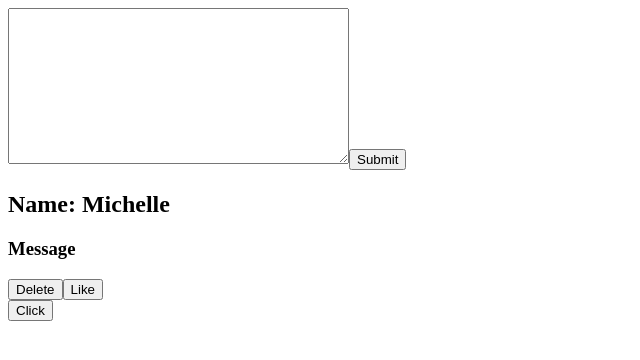
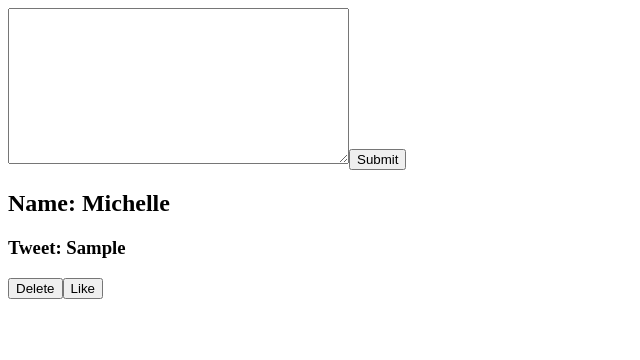
Before and after one commit to michellelclement/react-starter, a React (Create React App) app: page / in a window 1280 px wide. Both pictures are taken after typing "Sample" into the empty fields and a click on the button "Submit". Shown: the top 360 px of the page, without its empty margins (0-640 px from the left). Built offline with nearby package versions, Linux system fonts and the light colour scheme.

Commit message:
render multiple components - update list using delete

```diff
--- a/src/App.js
+++ b/src/App.js
@@ -21,7 +21,12 @@
         tweets={tweets}
         setTweets={setTweets}
       />
-      <TweetList setName={setName} name={name} tweets={tweets} />
+      <TweetList
+        setName={setName}
+        name={name}
+        tweets={tweets}
+        setTweets={setTweets}
+      />
     </div>
   );
 }
--- a/src/components/CreateTweet.js
+++ b/src/components/CreateTweet.js
@@ -23,7 +23,7 @@
         id=""
       ></textarea>
       <button>Submit</button>
-      <h1>{textInput}</h1>
+      {/* <h1>{textInput}</h1> */}
     </form>
   );
 };
--- a/src/components/Tweet.js
+++ b/src/components/Tweet.js
@@ -1,11 +1,16 @@
 import React from "react";
 
-const Tweet = ({ name, message }) => {
+const Tweet = ({ name, tweet, tweets, setTweets }) => {
+  const deleteTweet = () => {
+    // Get all tweets from the state, filter them and see if clicked does not match the tweet(message)
+    setTweets(tweets.filter((t) => t !== tweet));
+  };
+
   return (
     <div className="tweet">
       <h2>Name: {name}</h2>
-      <h3>Message {message}</h3>
-      <button>Delete</button>
+      <h3>Tweet: {tweet}</h3>
+      <button onClick={deleteTweet}>Delete</button>
       <button>Like</button>
     </div>
   );
--- a/src/components/TweetList.js
+++ b/src/components/TweetList.js
@@ -1,11 +1,18 @@
 import React from "react";
 import Tweet from "./Tweet";
 
-const TweetList = ({ name, tweets, setName }) => {
+const TweetList = ({ name, tweets, setTweets }) => {
   return (
     <div className="tweet-list">
-      <Tweet name={name} />
-      <button onClick={() => setName("JOHN")}>Click</button>
+      {tweets.map((tweet, index) => (
+        <Tweet
+          setTweets={setTweets}
+          key={index}
+          name={name}
+          tweet={tweet}
+          tweets={tweets}
+        />
+      ))}
     </div>
   );
 };
```
